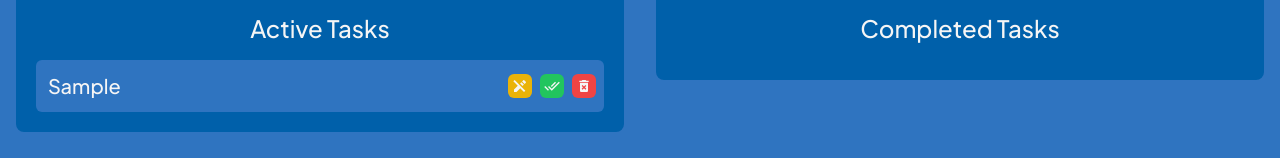
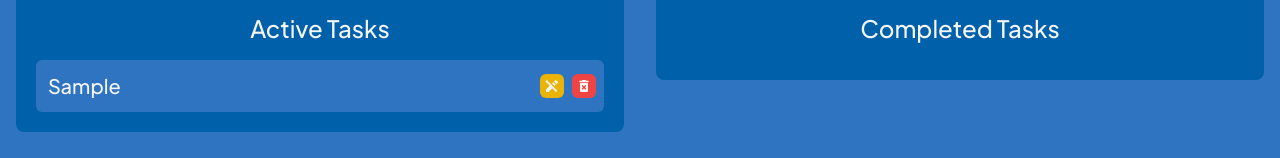
Before and after one commit to nepidkhadka/QuickTask, a React (Vite) app: page / in a window 1280 px wide. Both pictures are taken after typing "Sample" into the empty fields and a click on the button "Add". Shown: the part 208-366 px from the top of the page. Built offline with nearby package versions, Linux system fonts and the light colour scheme.

Commit message:
fix: completed & active task UI

```diff
--- a/src/Components/SingleToDo.tsx
+++ b/src/Components/SingleToDo.tsx
@@ -10,9 +10,10 @@ type Props = {
     todos: Todo[],
     settodos: React.Dispatch<React.SetStateAction<Todo[]>>,
     index: number,
+    completed?: boolean,
 }
 
-const SingleToDo = ({ index, todo, todos, settodos }: Props) => {
+const SingleToDo = ({ index, todo, todos, settodos, completed }: Props) => {
     const inputref = useRef<HTMLInputElement>(null)
 
     const [edit, setedit] = useState<boolean>(false);
@@ -59,7 +60,7 @@ const SingleToDo = ({ index, todo, todos, settodos }: Props) => {
                                 )
                                 :
                                 (
-                                    todo.isDone ?
+                                    completed ?
                                         (<s className="p-1 capitalize font-medium text-xl overflow-auto rounded-md text-slate-700">{todo.todo}</s>)
                                         :
                                         (<span className="p-1 capitalize font-medium text-xl overflow-auto rounded-md">{todo.todo}</span>)
@@ -67,12 +68,16 @@ const SingleToDo = ({ index, todo, todos, settodos }: Props) => {
                         }
 
                         <div className="flex gap-1 sm:gap-2 items-center">
-                            <span className="bg-yellow-500 p-1 rounded-md hover:bg-yellow-600" onClick={() => {
+                            {
+                                completed ?
+                                    "" : (<span className="bg-yellow-500 p-1 rounded-md hover:bg-yellow-600" onClick={() => {
                                         if (!edit && !todo.isDone) {
                                             setedit(!edit)
                                         }
-                            }} ><MdEditOff /></span>
-                            <span className="bg-green-500 p-1 rounded-md hover:bg-green-600" onClick={() => handleDone(todo.id)}  ><MdDoneAll /></span>
+                                    }} ><MdEditOff /></span>)
+                            }
+
+                            {/* <span className="bg-green-500 p-1 rounded-md hover:bg-green-600" onClick={() => handleDone(todo.id)}  ><MdDoneAll /></span> */}
                             <span className="bg-red-500 p-1 rounded-md hover:bg-red-600" onClick={() => handleDelete(todo.id)} ><MdDeleteForever /></span>
                         </div>
                     </form>
--- a/src/Components/TodoList.tsx
+++ b/src/Components/TodoList.tsx
@@ -33,7 +33,7 @@ const TodoList = ({ todos, settodos, completedtodos, setcompletedtodos }: Props)
             <h2 className=" text-2xl font-medium text-center" >Completed Tasks</h2>
             <div className="flex justify-between gap-4 mt-4 flex-col" >
               {completedtodos.map((todo, index) => (
-                <SingleToDo index={index} todo={todo} key={todo.id} todos={todos} settodos={setcompletedtodos} />
+                <SingleToDo index={index} todo={todo} completed={true} key={todo.id} todos={todos} settodos={setcompletedtodos} />
               ))
               }
             {provided.placeholder}
```
Lines whose indentation alone changed are shown as unchanged.
